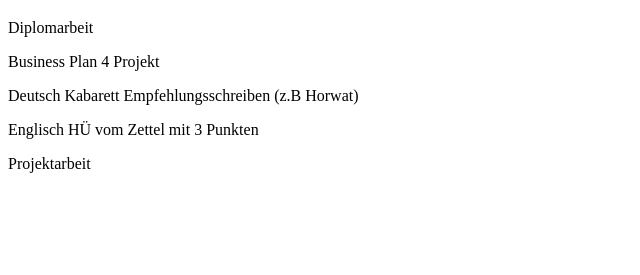
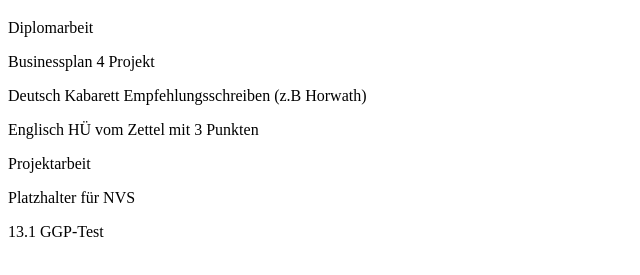
Before and after one commit to aceus1/aceus1.github.io, a plain HTML site: page index.html in a window 1280 px wide. Shown: the part 61-336 px from the top of the page, without its empty margins (0-640 px from the left). Drawn offline with Linux system fonts and the light colour scheme.

Commit message:
Fixed typos

```diff
--- a/index.html
+++ b/index.html
@@ -6,10 +6,12 @@
 <body>
 <h1>Aufgaben für Winterferien</h1>
 <p>Diplomarbeit</p>
-<p>Business Plan 4 Projekt</p>
-<p>Deutsch Kabarett Empfehlungsschreiben (z.B Horwat)</p>
+<p>Businessplan 4 Projekt</p>
+<p>Deutsch Kabarett Empfehlungsschreiben (z.B Horwath)</p>
 <p>Englisch HÜ vom Zettel mit 3 Punkten</p>
 <p>Projektarbeit</p>
+<p>Platzhalter für NVS</p>
+<p>13.1 GGP-Test</p>
 
 
 </body>
```
